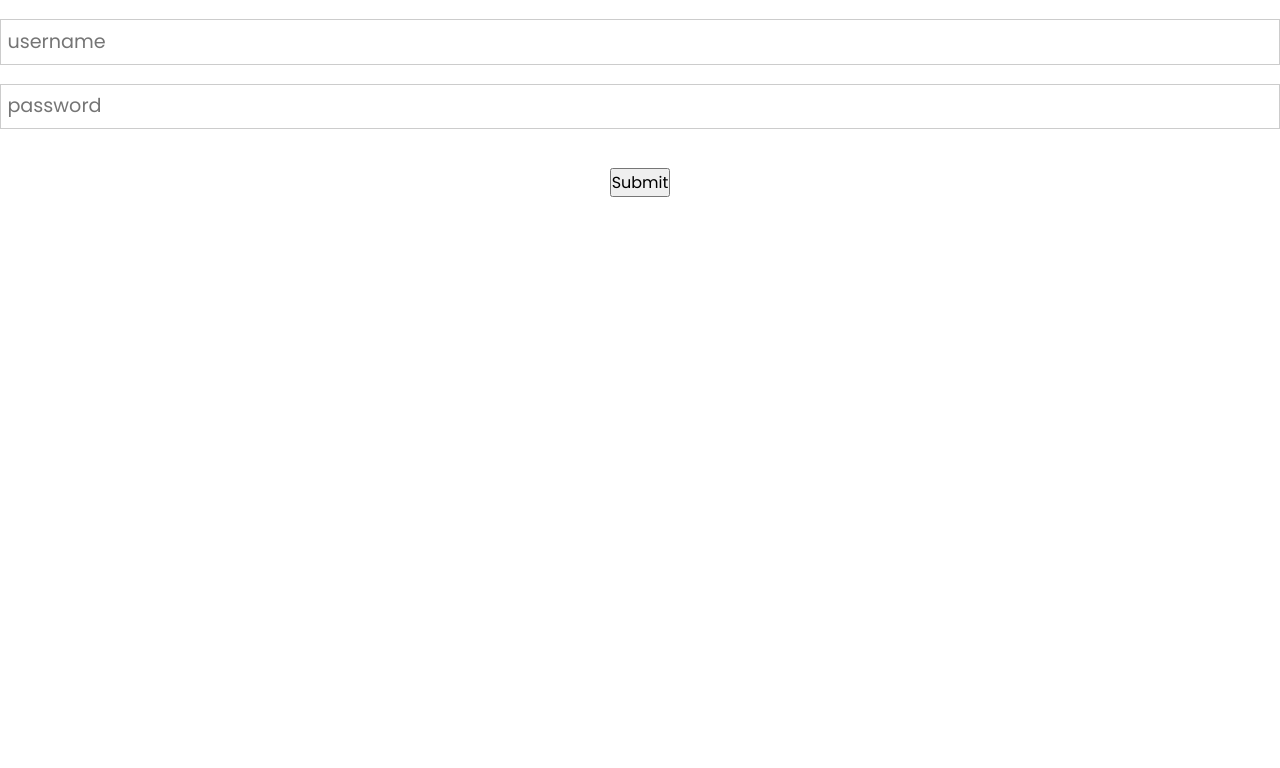
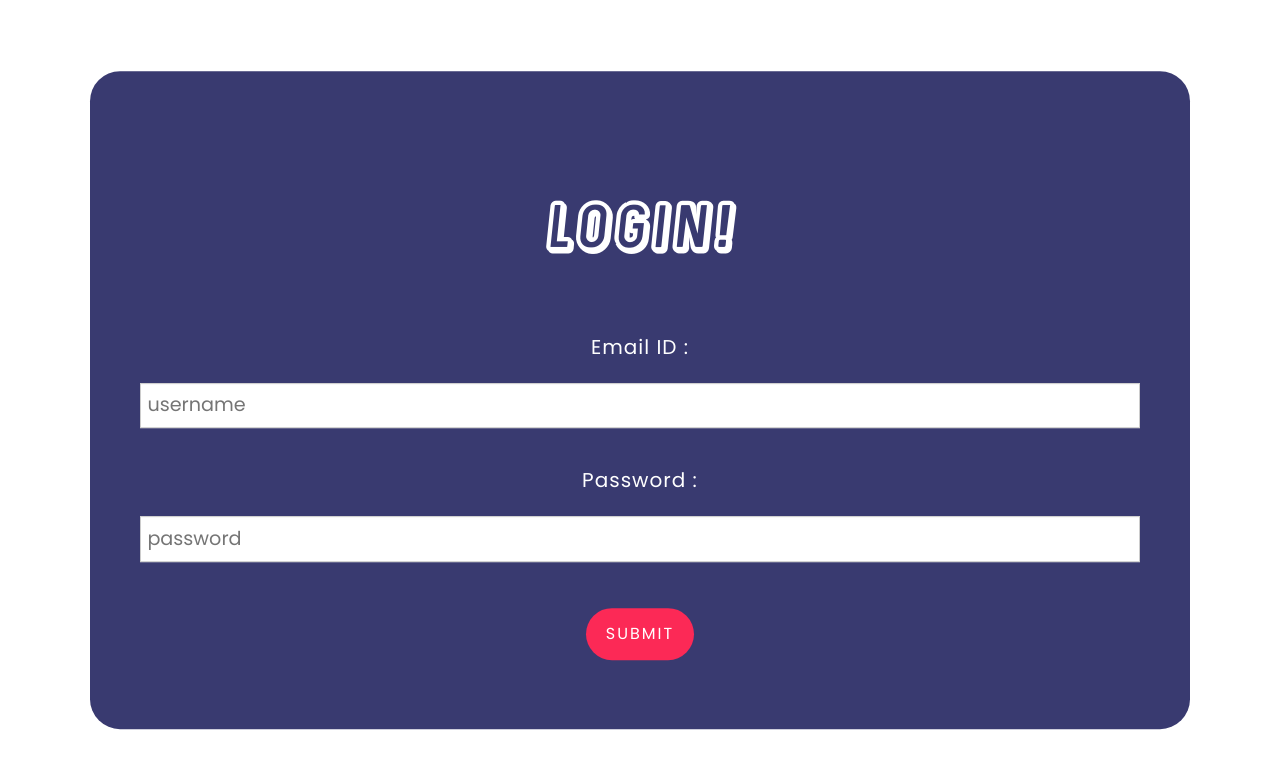
Before and after one commit to Prajit-Sengupta/WorkDesk, a React (Create React App) app in the folder Front-end/: page /login in a window 1280 px wide. Shown: the top 768 px of the page. Built offline with nearby package versions, Linux system fonts and the light colour scheme.

Commit message:
hello my friend

```diff
--- a/Front-end/src/components/auth/Login.js
+++ b/Front-end/src/components/auth/Login.js
@@ -1,6 +1,8 @@
 import React from "react"
 import {Redirect} from "react-router-dom"
 import Axios from "axios"
+
+import '../../assets/css/Register.css'
 
 export default class Login extends React.Component{
 
@@ -48,10 +50,19 @@ export default class Login extends React.Component{
             return <Redirect to="/user" />
         }
         return(
-            <form onSubmit={this.formSubmit}>
-                <input type="text" placeholder="username" value={this.state.username} onChange={this.onChange} name="username" />
-                <input type="password" placeholder="password" value={this.state.password} onChange={this.onChange} name="password" />
-                <input type="submit" />
+            <form onSubmit={this.formSubmit} className="helloform container login-main">
+
+                <h1>Login!</h1>
+
+                <div className="form-group">
+                    <label>Email ID : </label>
+                    <input type="text" placeholder="username" value={this.state.username} onChange={this.onChange} name="Username" />
+                </div>
+                <div className="form-group">
+                    <label>Password : </label>
+                    <input type="password" placeholder="password" value={this.state.password} onChange={this.onChange} name="Password" />
+                </div>
+                <input type="submit" className="btnregis" />
                 {this.state.error}
             </form>
         )
```
